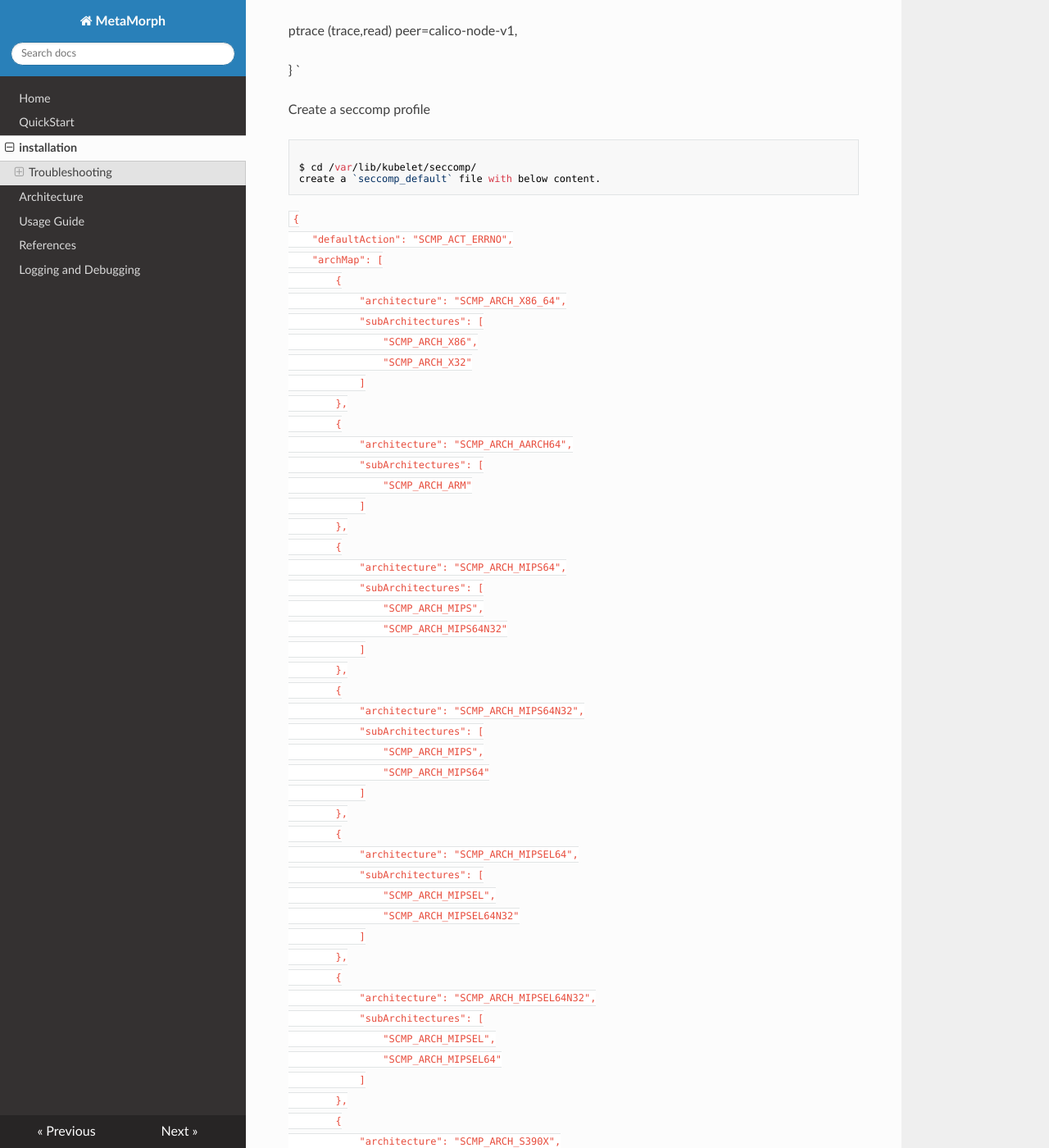
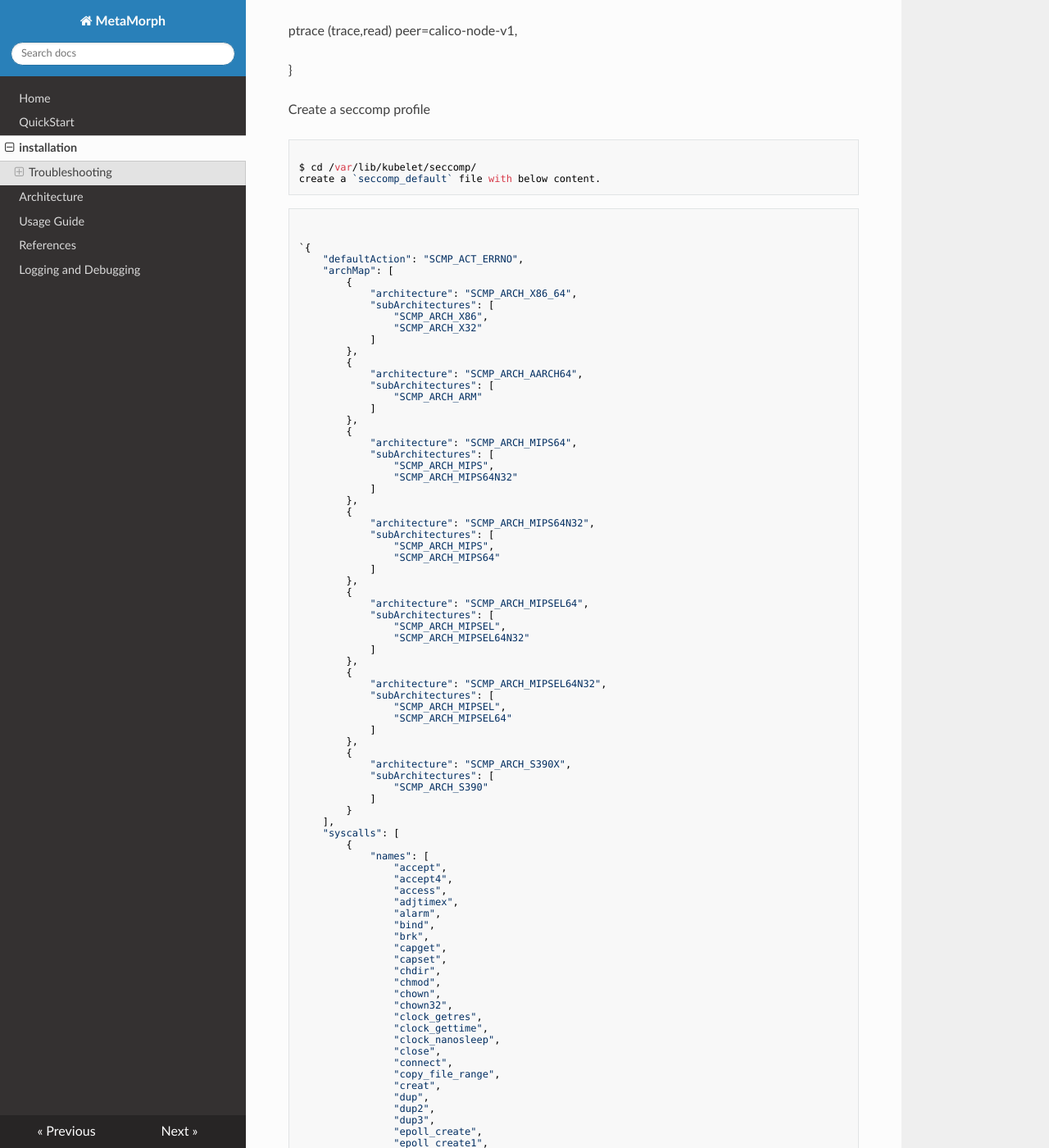
Before and after one commit to aneeshep/metamorph-docs, an MkDocs documentation site: the page built from docs/installation.md, in a window 1280 px wide and 1400 px high, scrolled down 698 px. Shown: the whole window at 82% size. Built offline with MkDocs 1.6.1, drawn with Linux system fonts in a browser that asks for light colours; nearby versions of some CDN libraries; some of the changed text lies outside the part shown.

Commit message:
Update 'docs/installation.md'

```diff
--- a/docs/installation.md
+++ b/docs/installation.md
@@ -10,7 +10,7 @@ $ cd /etc/apparmor.d
 $ apparmor_parser calico-node-v1
 </code></pre>
 
-`
+
 profile calico-node-v1 flags=(attach_disconnected,mediate_deleted) {
 
   network,
@@ -40,7 +40,8 @@ profile calico-node-v1 flags=(attach_disconnected,mediate_deleted) {
   ptrace (trace,read) peer=calico-node-v1,
 
 }
-`
+
+
 
 
 
@@ -51,6 +52,7 @@ create a `seccomp_default` file with below content.
 </code></pre>
 
 
+<pre><code>
 
 `{
     "defaultAction": "SCMP_ACT_ERRNO",
@@ -819,6 +821,7 @@ create a `seccomp_default` file with below content.
         }
     ]
 }`
+</code></pre>
 
 
 
```
